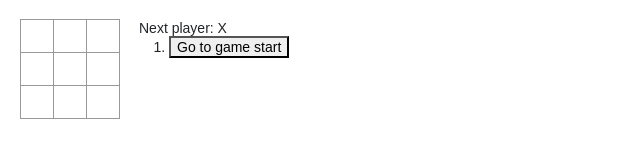
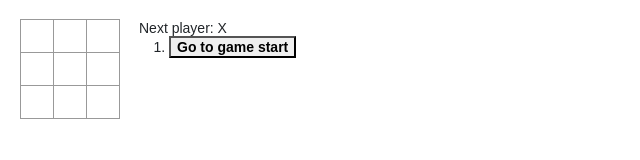
Before and after one commit to IoanaCosmina/tic-tac-toe-game, a React (Vite) app: page / in a window 1280 px wide. Shown: the top 160 px of the page, without its empty margins (0-640 px from the left). Built offline with nearby package versions, Linux system fonts and the light colour scheme.

Commit message:
Bold the currently selected item in the move list.

```diff
--- a/src/index.css
+++ b/src/index.css
@@ -48,3 +48,7 @@
 .game-info {
   margin-left: 20px;
 }
+
+.move-button-selected {
+  font-weight: bold;
+}
--- a/src/index.js
+++ b/src/index.js
@@ -104,7 +104,10 @@
             const desc = move ? 'Go to move #' + move + ' at row ' + row + ', column ' + column : 'Go to game start';
             return (
                 <li key={move}>
-                    <button onClick={() => this.jumpTo(move)}>{desc}</button>
+                    <button
+                        className={this.state.stepNumber === move ? 'move-button-selected' : ''}
+                        onClick={() => this.jumpTo(move)}
+                    >{desc}</button>
                 </li>
             )
         });
```
Also changed, not shown: 4 other files (tests, documents, lock files or other folders).
